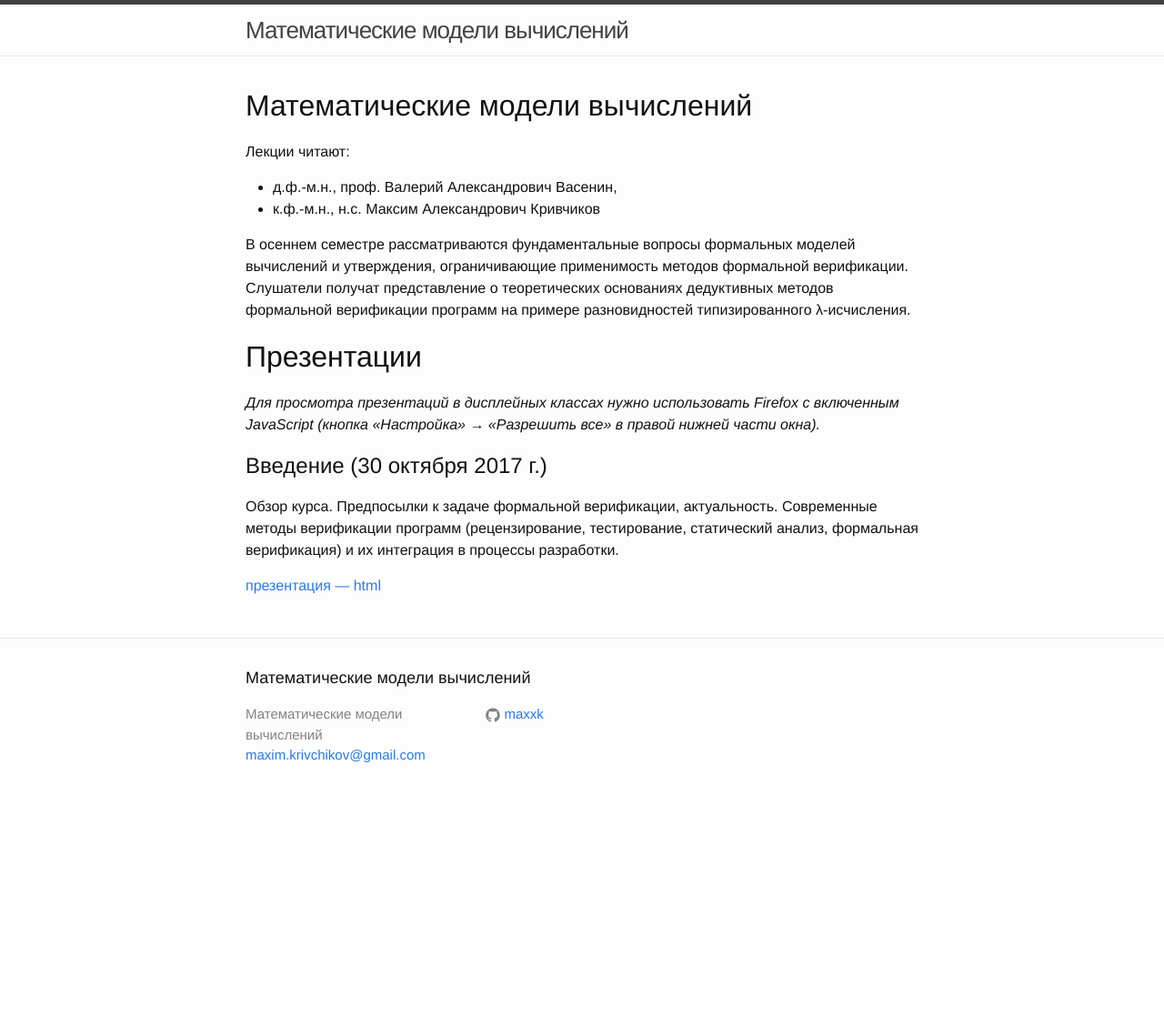
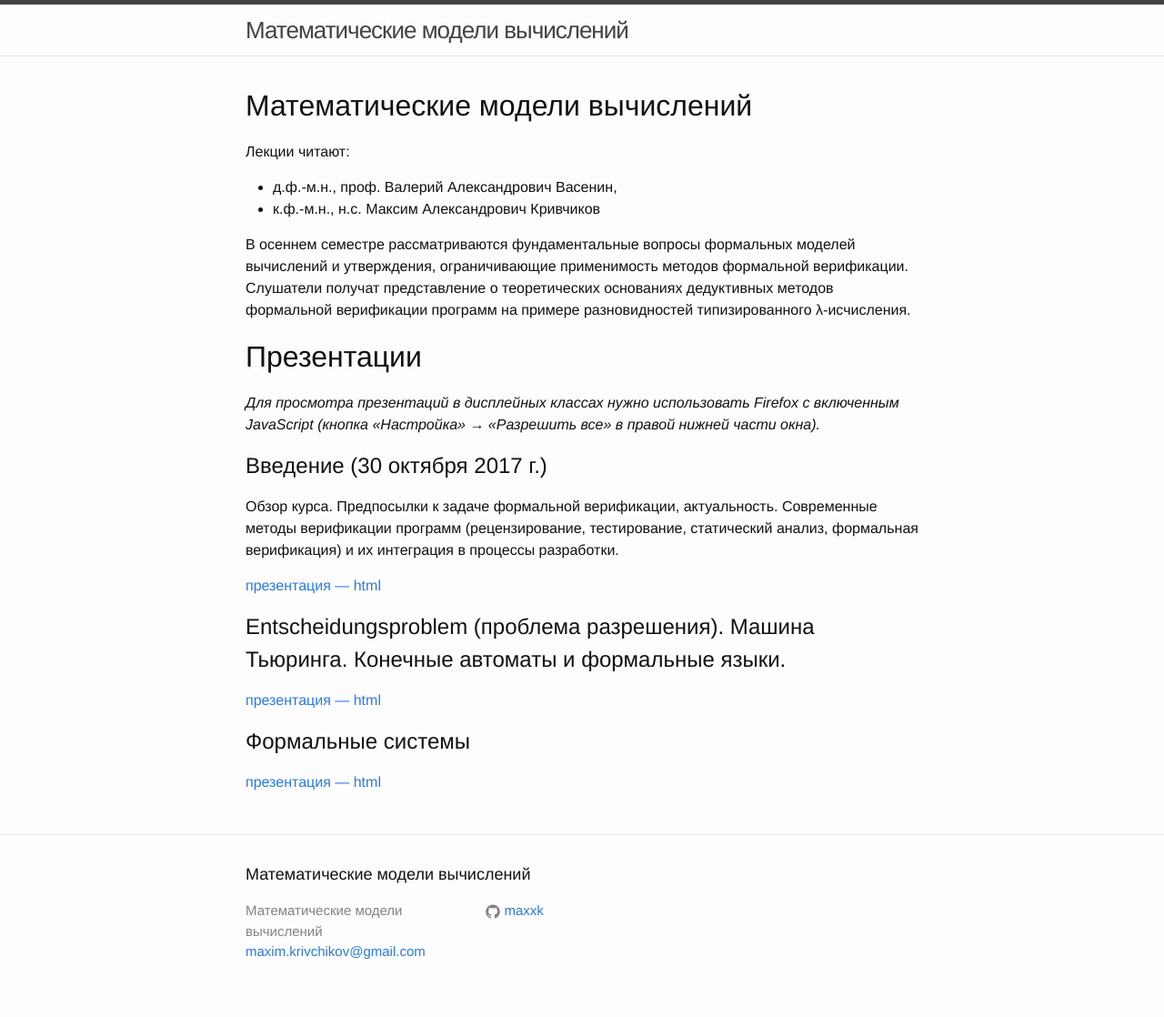
Before and after one commit to maxxk/formal-models, a Jekyll site: the page built from index.md, in a window 1280 px wide. Shown: the whole page at 91% size. Built offline with Jekyll 4.4.1, drawn with Linux system fonts in a browser that asks for light colours; our own code applies the rules of GitHub Pages for plain Markdown files; before the commit the page ends 902 px from its top, so only the background shows below that; some of the changed lines change nothing that is shown.

Commit message:
add 02 and 03 in index.html

```diff
--- a/index.md
+++ b/index.md
@@ -32,7 +32,7 @@ layout: default
 
 [презентация — html](presentations/01-Introduction.html)
 
-<!-- ## Entscheidungsproblem (проблема разрешения). Машина Тьюринга. Конечные автоматы и формальные языки. (29 сентября 2016 г.)
+## Entscheidungsproblem (проблема разрешения). Машина Тьюринга. Конечные автоматы и формальные языки.
 
 [презентация — html](presentations/02-Entscheidungsproblem.html)
 
@@ -40,7 +40,7 @@ layout: default
 
 [презентация — html](presentations/03-Logics.html)
 
-
+<!--
 ## Введение в верификацию с использованием методов Model Checking
 
 [презентация — html](presentations/04-Model-Checking.html)
```
